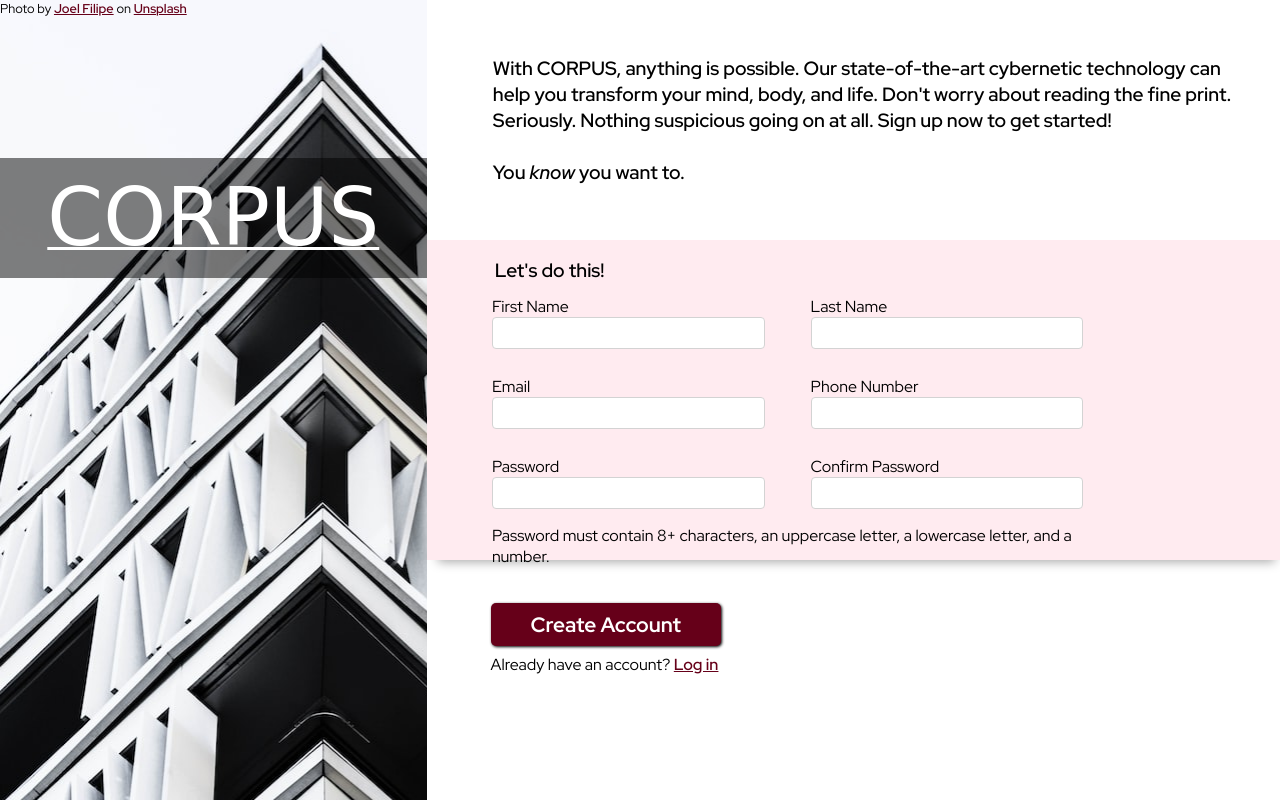
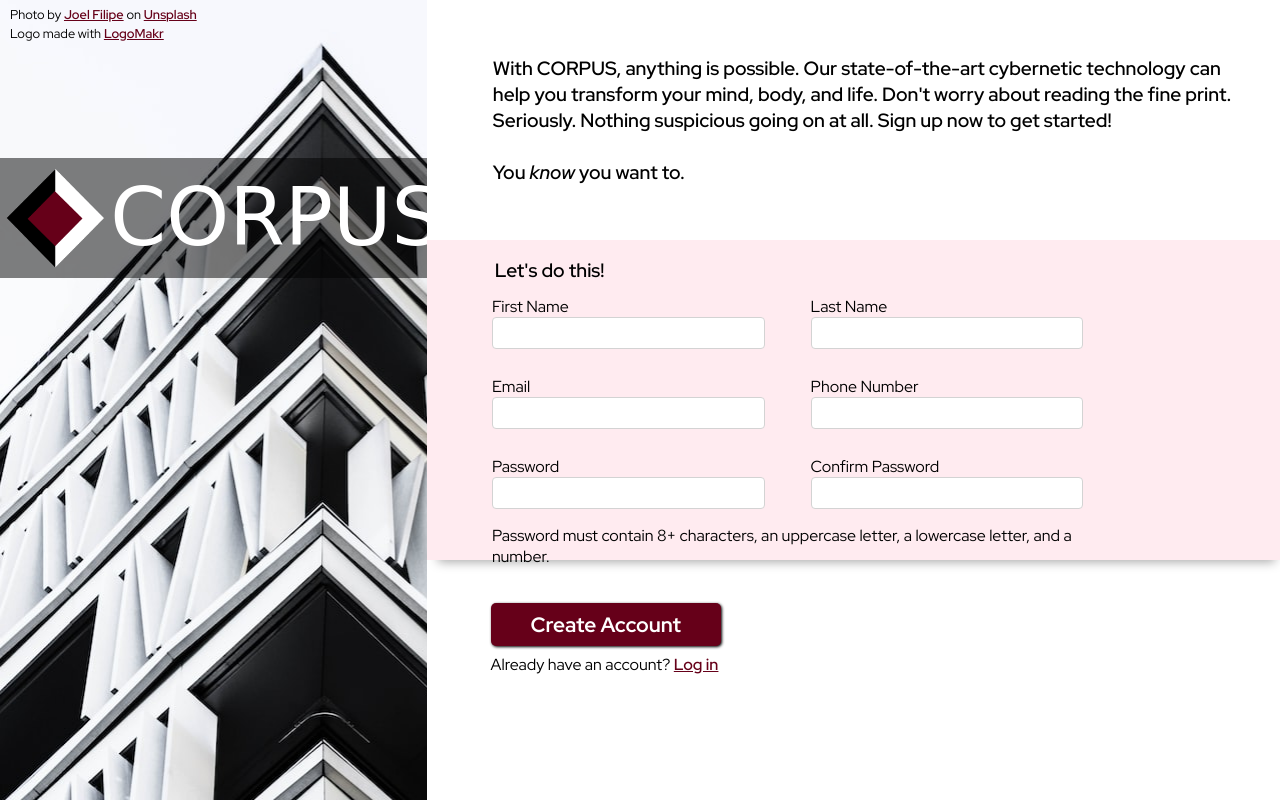
Before and after one commit to paulelden/sign-up-form, a plain HTML site: page index.html in a window 1280 px wide. Drawn offline with Linux system fonts and the light colour scheme; a web font is replaced by a local one.

Commit message:
Created and inserted logo with credit to LogoMakr per TOS. Adjusted spacing on logo banner. The page is complete.

```diff
--- a/index.css
+++ b/index.css
@@ -105,7 +105,7 @@ label {
 #logoDiv {
     display: flex;
     align-items: center;
-    justify-content: space-around;
+    justify-content: space-evenly;
     width: 100%;
     height: 15vh;
     margin-top: 37%;
@@ -113,17 +113,25 @@ label {
 }
 
 #logo {
+    width: 7rem;
+    height: 7rem;
+}
+
+#logoText {
     color: white;
     font-family: 'Aboreto', cursive;
     font-size: 5rem;
-    text-decoration: underline 3px;
+    /* text-decoration: underline 3px; */
 }
 
 #credit {
     position: absolute;
-    top: 0;
-    left: 0;
-    font-size: 0.8rem;}
+    top: 10px;
+    left: 10px;
+    font-size: 0.8rem;
+    white-space: pre-line;
+    line-height: 0.6rem;
+}
 
 #rightDiv {
     width: 66.66vw;
--- a/index.html
+++ b/index.html
@@ -11,10 +11,11 @@
 <body>
     <div id="leftDiv">
         <div id="logoDiv">
-            <p id="logo">CORPUS</p>
+            <img src="./CorpusLogo.png" alt="" id="logo">
+            <p id="logoText">CORPUS</p>
         </div>
-        <p id="credit">Photo by <a href="https://unsplash.com/@joelfilip?utm_source=unsplash&utm_medium=referral&utm_content=creditCopyText" class="creditLink">Joel Filipe</a>
-            on <a href="https://unsplash.com/s/photos/vertical?utm_source=unsplash&utm_medium=referral&utm_content=creditCopyText" class="creditLink">Unsplash</a>
+        <p id="credit">Photo by <a href="https://unsplash.com/@joelfilip?utm_source=unsplash&utm_medium=referral&utm_content=creditCopyText" class="creditLink">Joel Filipe</a> on <a href="https://unsplash.com/s/photos/vertical?utm_source=unsplash&utm_medium=referral&utm_content=creditCopyText" class="creditLink">Unsplash</a>&#10;&#13;
+            Logo made with <a href="https://logomakr.com/" class="creditLink">LogoMakr</a>
         </p>
     </div>
     <div id="rightDiv">
@@ -73,3 +74,5 @@
 
 </body>
 </html>
+
+<!-- TODO: Get the logo for the left pane. Comment code. -->
```
Also changed, not shown: CorpusLogo.png (added).
